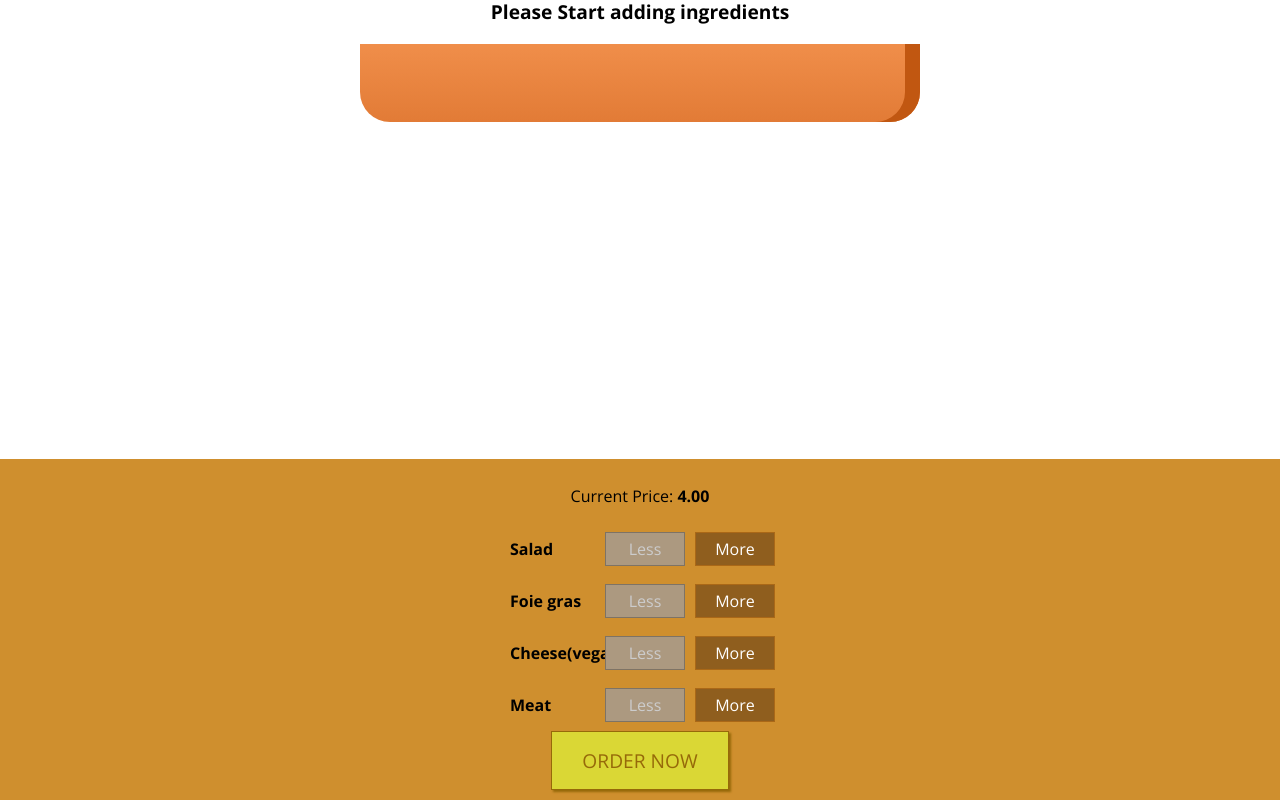
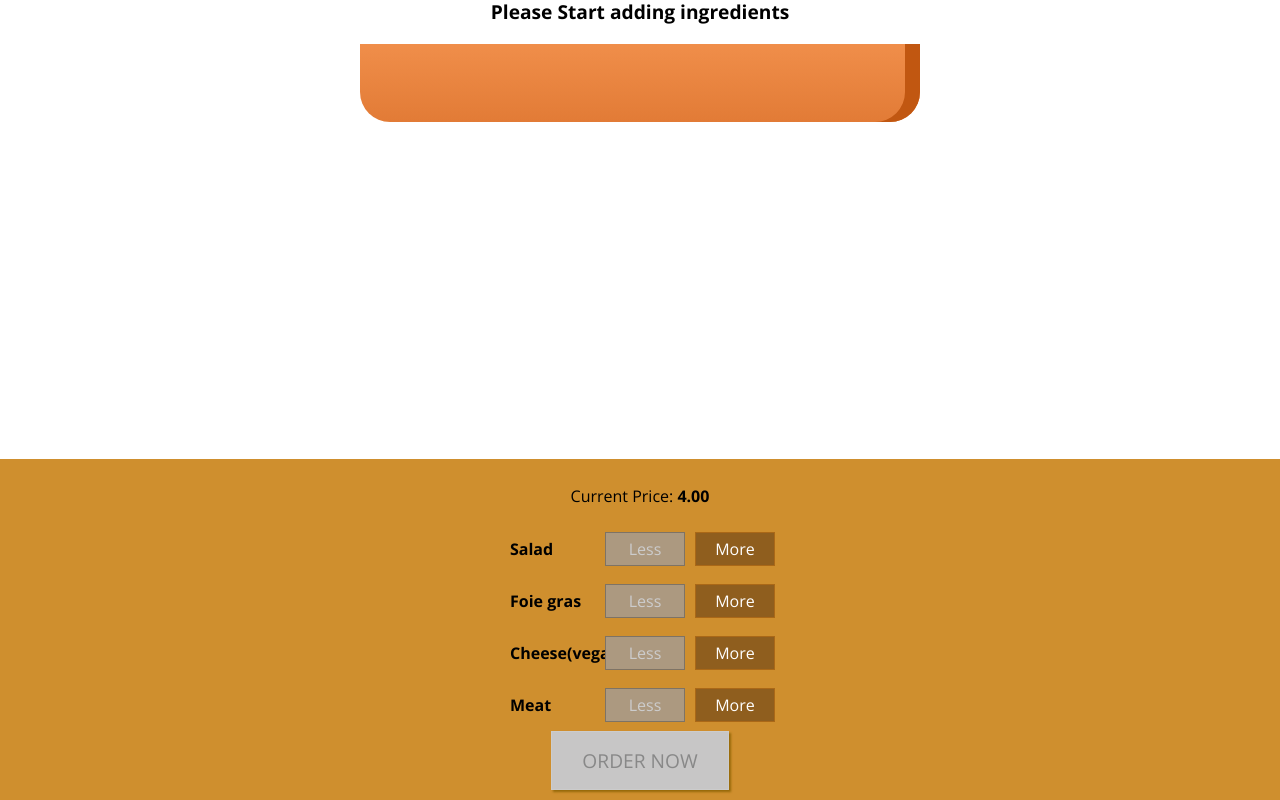
Before and after one commit to benhagag/The-Burger-Builder, a React app: page / in a window 1280 px wide. Shown: the part 179-979 px from the top of the page. Built offline with nearby package versions, Linux system fonts and the light colour scheme.

Commit message:
Implementing the button component and fix bug on BuildControls props

```diff
--- a/src/components/Burger/BuildControls/BuildControls.js
+++ b/src/components/Burger/BuildControls/BuildControls.js
@@ -26,7 +26,7 @@ const buildControls = props => (
         <button
             className={classes.OrderButton}
             disabled={!props.purchasable}
-            onClick={props.purchasable}
+            onClick={props.ordered}
         >
             ORDER NOW
         </button>
--- a/src/components/Burger/OrderSummary/OrderSummary.js
+++ b/src/components/Burger/OrderSummary/OrderSummary.js
@@ -1,6 +1,7 @@
 import React from 'react';
 
 import Auxiliary from '../../../HOC/Auxiliary';
+import Button from '../../UI/Button/Button';
 
 const orderSummary = props => {
     const ingredientSummary  = Object.keys(props.ingredients)
@@ -24,8 +25,8 @@ const orderSummary = props => {
                 {ingredientSummary}
             </ul>
             <p>Continue to Checkout?</p>
-            <button>CANCEL</button>
-            <button>CONTINUE</button>
+            <Button clicked={props.purchaseCancelled} btnType={"Danger"}>CANCEL</Button>
+            <Button clicked={props.purchaseContinued} btnType={"Success"}>CONTINUE</Button>
         </Auxiliary>
     );
 
--- a/src/components/UI/Button/Button.js
+++ b/src/components/UI/Button/Button.js
@@ -1,7 +1,7 @@
 import React from 'react';
 import classes from './Button.css';
 
-const button = (props) => {
+const button = (props) => (
 
     <button
         className={
@@ -14,6 +14,6 @@ const button = (props) => {
     >
         {props.children}
     </button>
-}
+)
 
-export default import('react').ButtonHTMLAttributes;
+export default button;
--- a/src/containers/BurgerBuilder/BurgerBuilder.js
+++ b/src/containers/BurgerBuilder/BurgerBuilder.js
@@ -110,6 +110,8 @@ class BurgerBuilder extends Component {
 
     purchaseCancelHandler = () => this.setState({purchasing: false});
 
+    purchaseContinueHandler = () => alert('You continue!');
+
     render(){
         const disabledInfo = {
             ...this.state.ingredients
@@ -121,7 +123,11 @@ class BurgerBuilder extends Component {
         return(
             <Auxiliary>
                 <Modal show={this.state.purchasing} modalClosed={this.purchaseCancelHandler}>
-                    <OrderSummary ingredients={this.state.ingredients} />
+                    <OrderSummary
+                        ingredients={this.state.ingredients}
+                        purchaseCancelled={this.purchaseCancelHandler}
+                        purchaseContinued={this.purchaseContinueHandler}
+                    />
                 </Modal>
                 <Burger ingredients={this.state.ingredients}/>
                 <BuildControls
@@ -129,8 +135,8 @@ class BurgerBuilder extends Component {
                     ingredientsRemoved={this.removeIngredientHander}
                     disabled={disabledInfo}
                     price={this.state.totalPrice}
-                    purchasable={this.purchaseHandler}
-                    ordered={this.state.purchasing}
+                    purchasable={this.state.purchasable}
+                    ordered={this.purchaseHandler}
                 />
             </Auxiliary>
         );
```
